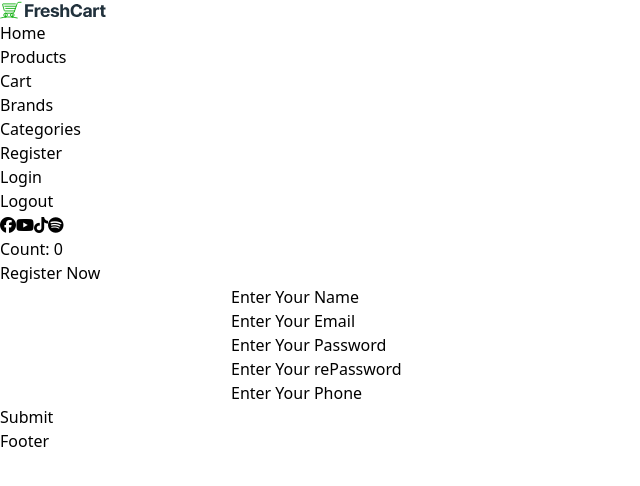
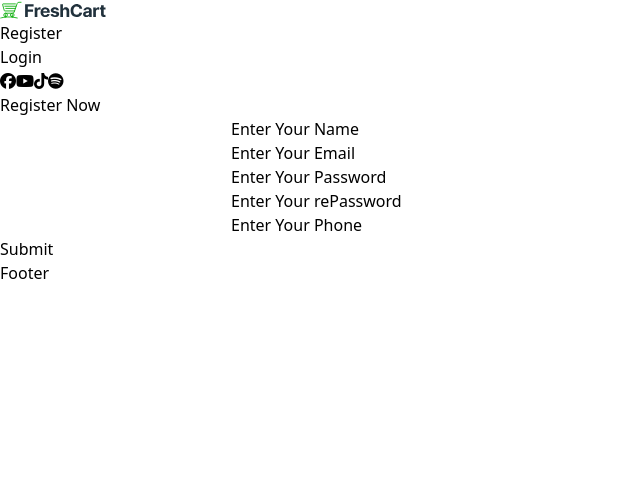
Before and after one commit to khaledradwan96/FreshCart, a React (Vite) app: page /register in a window 1280 px wide. Shown: the top 486 px of the page, without its empty margins (0-640 px from the left). Built offline with nearby package versions, Linux system fonts and the light colour scheme.

Commit message:
handle navbar with userContext

```diff
--- a/src/App.jsx
+++ b/src/App.jsx
@@ -11,7 +11,7 @@ import Categories from './Components/Categories/Categories'
 import Register from './Components/Register/Register'
 import Login from './Components/Login/Login'
 import Notfound from './Components/Notfound/Notfound'
-import CounterContextProvider from './Context/CounterContext'
+import UserContextProvider from './Context/UserContext'
 
 
 let router = createBrowserRouter([
@@ -28,9 +28,9 @@ let router = createBrowserRouter([
 ])
 function App() {
   return <>
-    <CounterContextProvider>
+    <UserContextProvider>
             <RouterProvider router={router}></RouterProvider>
-    </CounterContextProvider>
+    </UserContextProvider>
     </>
 }
 
--- a/src/Components/Login/Login.jsx
+++ b/src/Components/Login/Login.jsx
@@ -3,12 +3,13 @@
 
 import axios from 'axios'
 import { useFormik } from 'formik'
-import { useState } from 'react'
+import { useContext, useState } from 'react'
 import { useNavigate } from 'react-router-dom'
 import * as Yap from 'yup'
-
+import { UserContext } from '../../Context/UserContext'
 
 export default function Login() {
+    let {setUserLogin} = useContext(UserContext)
     let navigate = useNavigate()
     const [error, setError] = useState(null)
     const [loading, setLoading] = useState(false)
@@ -17,15 +18,15 @@ export default function Login() {
         password: '',
     }
     async function submitForm(val){
-        setLoading(true)
+        setLoading(true) // make submit start loading
         // Call api
         const api = 'https://ecommerce.routemisr.com/api/v1/auth/signin'
         let response = await axios.post(api, val)
             .then((resp)=>{
-                console.log(resp?.data?.message)
-                console.log(resp?.data?.token)
+                localStorage.setItem('userToken', resp?.data?.token) // storage token in localStorage
+                setUserLogin(resp?.data?.token) // storage token in Context
                 navigate('/') // to go home page
-                setLoading(false)
+                setLoading(false) // make submit stop loading
             })
             .catch((resp)=>{
                 setError(resp?.response?.data.message)
--- a/src/Components/NavBar/NavBar.jsx
+++ b/src/Components/NavBar/NavBar.jsx
@@ -4,11 +4,11 @@
 import React , { useState , useEffect, useContext} from 'react'
 import { NavLink } from 'react-router-dom'
 import logo from '../../assets/images/freshcart-logo.svg'
-import { CounterContext } from '../../Context/CounterContext'
-
+import { UserContext } from '../../Context/UserContext'
+UserContext
 
 export default function NavBar() {
-    let {count} = useContext(CounterContext)
+    let  {userLogin, setUserLogin} = useContext(UserContext)
 
     return <>
         <nav className='bg-gray-300 md:fixed top-0 left-0 right-0'>
@@ -16,18 +16,25 @@ export default function NavBar() {
                 <div className='logo flex flex-col md:flex-row '>
                     <img width={110} src={logo} alt="" />
                     <ul className='flex flex-col md:flex-row'>
+                        {userLogin !== null ?
+                            <>
                                 <li className='p-2'><NavLink to=''>Home</NavLink></li>
                                 <li className='p-2'><NavLink to='product'>Products</NavLink></li>
                                 <li className='p-2'><NavLink to='cart'>Cart</NavLink></li>
                                 <li className='p-2'><NavLink to='brands'>Brands</NavLink></li>
                                 <li className='p-2'><NavLink to='categories'>Categories</NavLink></li>
+                            </> : null}
                     </ul>
                 </div>
                 <div>
                     <ul className='flex flex-col md:flex-row md:items-center'>
+                        {userLogin === null ?
+                            <>
                                 <li className='p-2'><NavLink to='register'>Register</NavLink></li>
                                 <li className='p-2'><NavLink to='login'>Login</NavLink></li>
+                            </> :
                                 <li className='p-2'><NavLink>Logout</NavLink></li>
+                        }
                         <li>
                             <i className='fab p-2 fa-facebook'></i>
                             <i className='fab p-2 fa-youtube'></i>
@@ -37,7 +44,6 @@ export default function NavBar() {
                     </ul>
                 </div>
             </div>
-            <h4>Count: {count}</h4>
         </nav>
     </>
 }
--- a/src/Components/Register/Register.jsx
+++ b/src/Components/Register/Register.jsx
@@ -3,12 +3,14 @@
 
 import axios from 'axios'
 import { useFormik } from 'formik'
-import { useState } from 'react'
+import { useContext, useState } from 'react'
 import { useNavigate } from 'react-router-dom'
 import * as Yap from 'yup'
+import { UserContext } from '../../Context/UserContext'
 
 
 export default function Register() {
+    let {setUserLogin} = useContext(UserContext)
     let navigate = useNavigate()
     const [error, setError] = useState(null)
     const [loading, setLoading] = useState(false)
@@ -19,22 +21,25 @@ export default function Register() {
         rePassword: '',
         phone: ''
     }
+
     async function submitForm(val){
-        setLoading(true)
-        // Call api
+        setLoading(true) // make submit start loading
+        // Call API
         const api = 'https://ecommerce.routemisr.com/api/v1/auth/signup'
         let response = await axios.post(api, val)
             .then((resp)=>{
-                console.log(resp?.data?.message)
-                console.log(resp?.data?.token)
-                navigate('/login')
-                setLoading(false)
+                localStorage.setItem('userToken', resp?.data?.token) // storage token in localStorage
+                setUserLogin(resp?.data?.token) // storage token in Context
+                navigate('/login') // go to login page
+                setLoading(false) // make submit stop loading
             })
             .catch((resp)=>{
                 setError(resp?.response?.data.message)
                 setLoading(false)
             })
     }
+
+    // validation regex
     let validate = Yap.object().shape({
         name: Yap.string()
                 .required('Name is required')
@@ -52,6 +57,7 @@ export default function Register() {
                 .required('Phone is required')
                 .matches(/^01[0125][0-9]{8}$/, 'invalid phone')
     })
+
     let formik = useFormik({
         initialValues: user,
         onSubmit: submitForm,
--- /dev/null
+++ b/src/Context/UserContext.jsx
@@ -0,0 +1,13 @@
+// UserContext.jsx
+/* eslint-disable react/prop-types */
+import { createContext, useState } from "react";
+
+export let UserContext = createContext(0)
+
+export default function UserContextProvider(props){
+    const [userLogin, setUserLogin] = useState(null)
+
+    return <UserContext.Provider value={{userLogin, setUserLogin}}>
+        {props.children}
+    </UserContext.Provider>
+}
```
Lines whose indentation alone changed are shown as unchanged.
